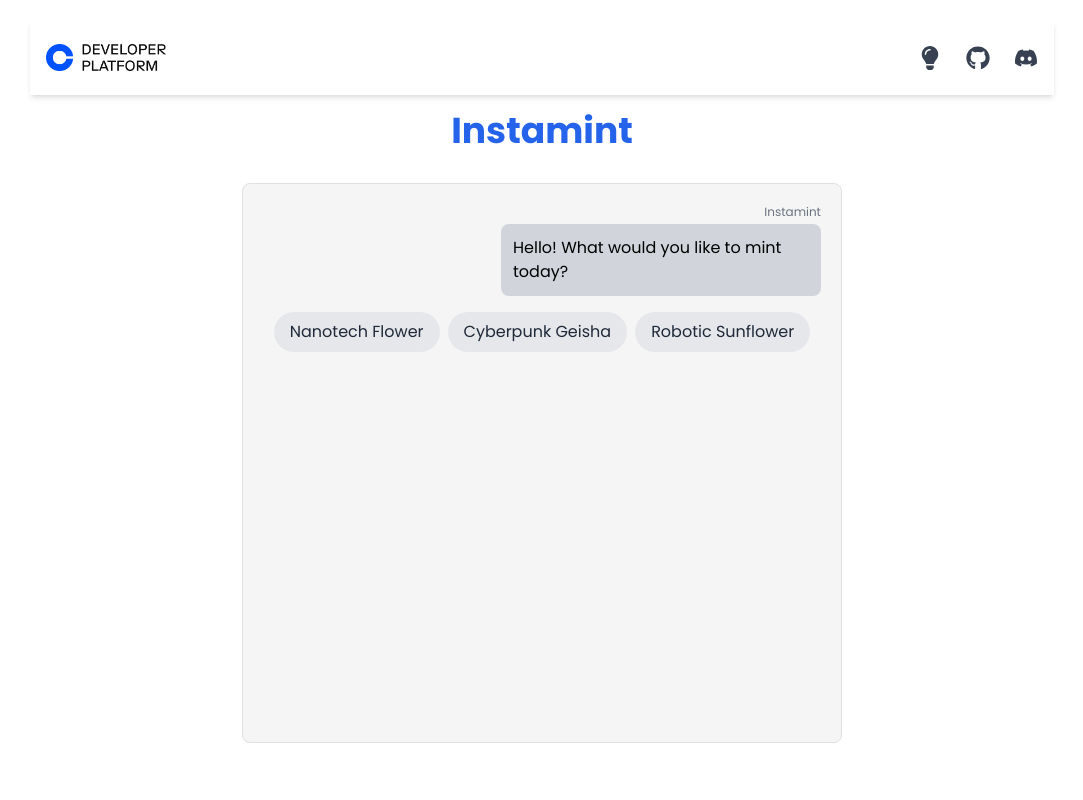
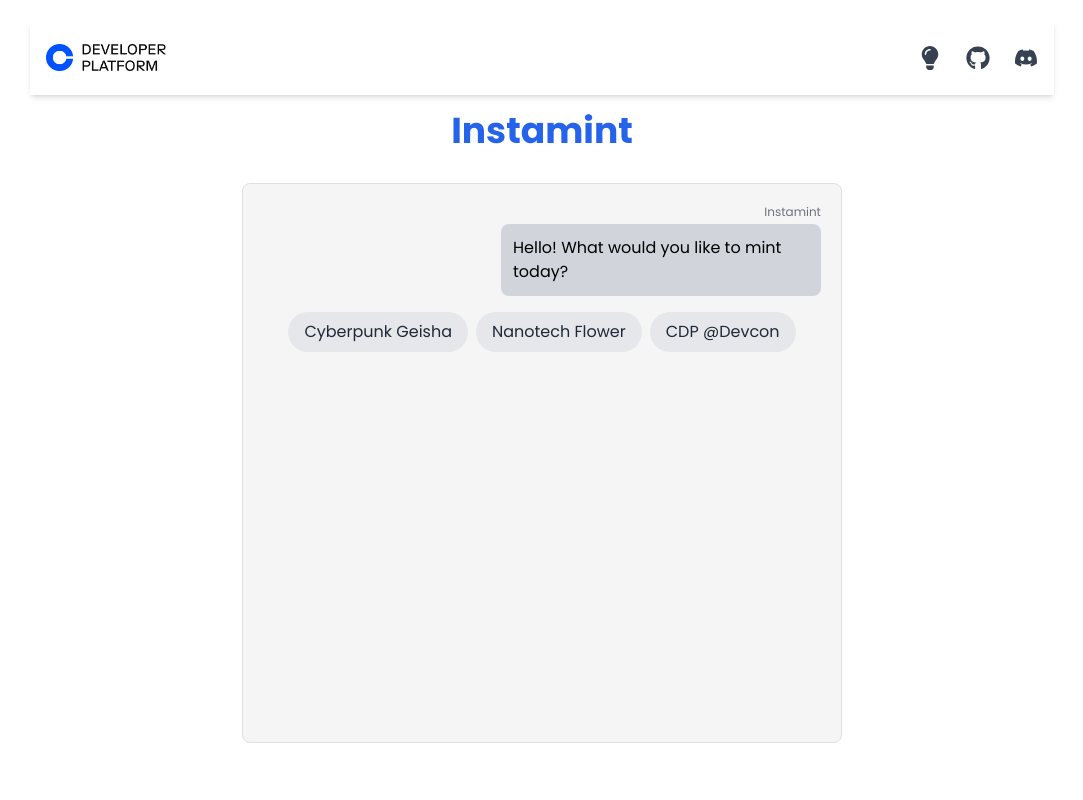
Before and after one commit to coinbase/cdp-sdk-sample-apps, a Next.js app: page /instamint in a window 1280 px wide. Shown: the top 800 px of the page, without its empty margins (98-1181 px from the left). Built offline with nearby package versions, Linux system fonts and the light colour scheme.

Commit message:
add nft for devcon

```diff
--- a/app/contractreader/page.tsx
+++ b/app/contractreader/page.tsx
@@ -41,8 +41,7 @@ export default function Home() {
       const parsed = JSON.parse(abiToProcess) as AbiItem[];
       setParsedAbi(parsed);
       const viewFunctions = parsed.filter(item =>
-        item.type === 'function' &&
-        (item.stateMutability === 'view' || item.stateMutability === 'pure')
+        item.type === 'function'
       );
       const methodNames = viewFunctions.map(item => item.name);
       setMethods(methodNames);
--- a/components/ui/ChatInterface.tsx
+++ b/components/ui/ChatInterface.tsx
@@ -7,7 +7,8 @@ import Modal from './ImageModal';
 
 // Move this outside of the component
 const getRandomChips = () => {
-  return chipOptions.slice().sort(() => 0.5 - Math.random()).slice(0, 3);
+  const randomChips = chipOptions.slice().sort(() => 0.5 - Math.random()).slice(0, 2);
+  return [...randomChips, "CDP @Devcon"];
 };
 
 const INITIAL_MESSAGE = { text: "Hello! What would you like to mint today?", sender: "bot" as const, id: 0 };
--- a/data/chipOptions.ts
+++ b/data/chipOptions.ts
@@ -97,5 +97,6 @@ export const chipOptions = [
   "Bioluminescent Mangrove",
   "Astral Time Lapse",
   "Cybernetic Coral Reef",
-  "Galactic Dreamcatcher"
+  "Galactic Dreamcatcher",
+  "CDP @Devcon"
 ];
```
Also changed, not shown: public/images/99.png (added).
